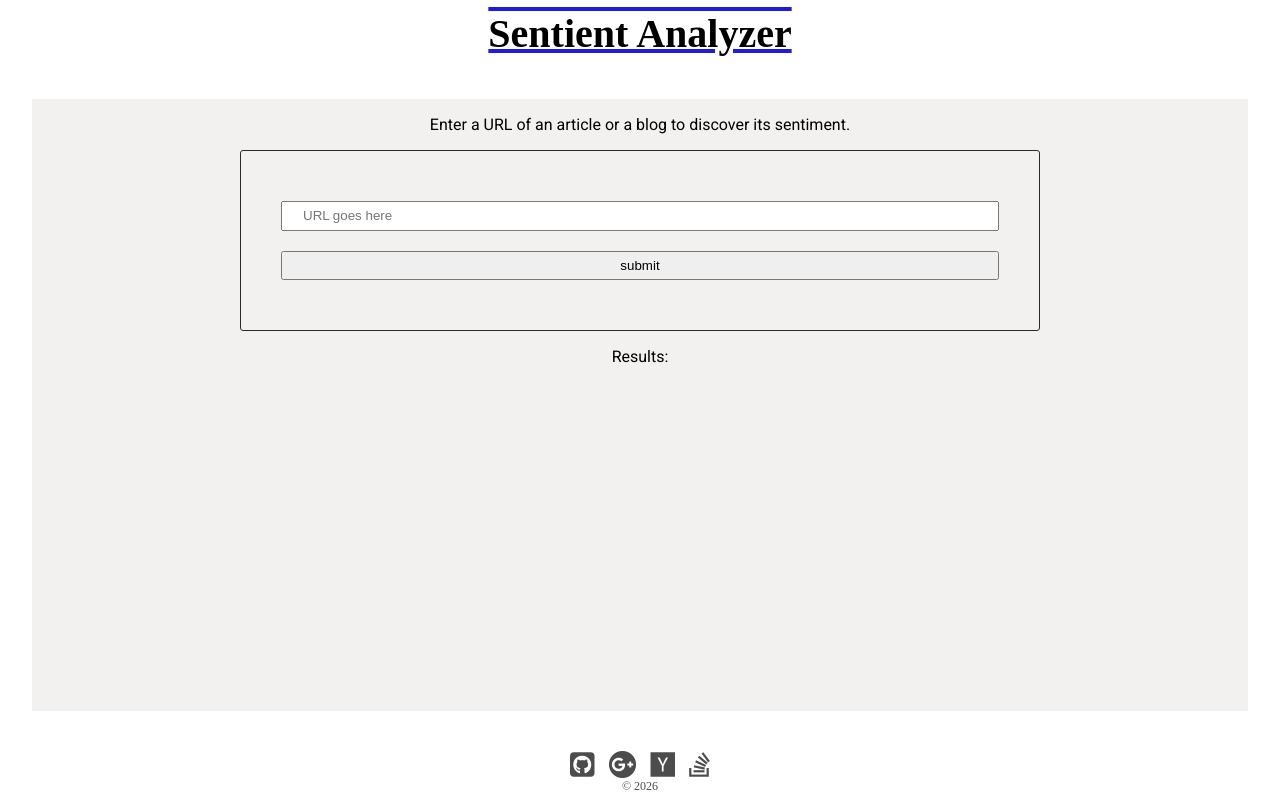
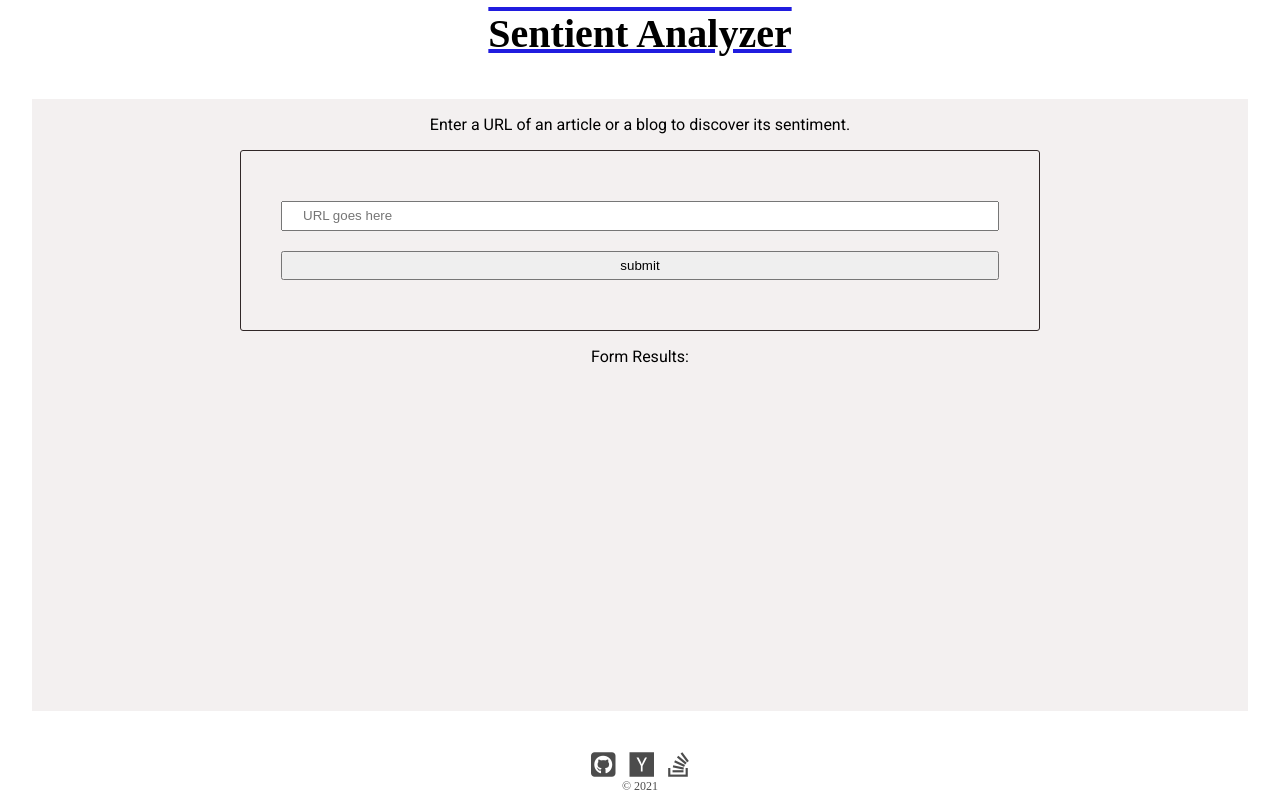
Before and after one commit to rmsepulveda/FWD-project4-news-nlp, a website built with webpack: page src/client/views/index.html in a window 1280 px wide. Built offline with nearby package versions, Linux system fonts and the light colour scheme.

Commit message:
Update index.html

```diff
--- a/src/client/views/index.html
+++ b/src/client/views/index.html
@@ -25,7 +25,7 @@
             </section>
 
             <section>
-                <strong>Results:</strong>
+                <strong>Form Results:</strong>
                 <div id="model"></div>
                 <div id="scoreTag"></div>
                 <div id="agreement"></div>
@@ -39,18 +39,16 @@
             <nav class="fnav">
                 <ul>
                     <li><a href="#"><i class="fab fa-github-square"></i></a></li>
-                    <li><a href="#"><i class="fab fa-google-plus"></i></a></li>
                     <li><a href="#"><i class="fab fa-hacker-news"></i></a></li>
                     <li><a href="#"><i class="fab fa-stack-overflow"></i></a></li>
                 </ul>
-                <div class="copyright">© 2026</div>
+                <div class="copyright">© 2021</div>
             </nav>
         </footer>
 
         <script>
             // Check that service workers are supported
             if ('serviceWorker' in navigator) {
-                // Use the window load event to keep the page load performant
                 window.addEventListener('load', () => {
                     navigator.serviceWorker.register('/service-worker.js');
                 });
```
